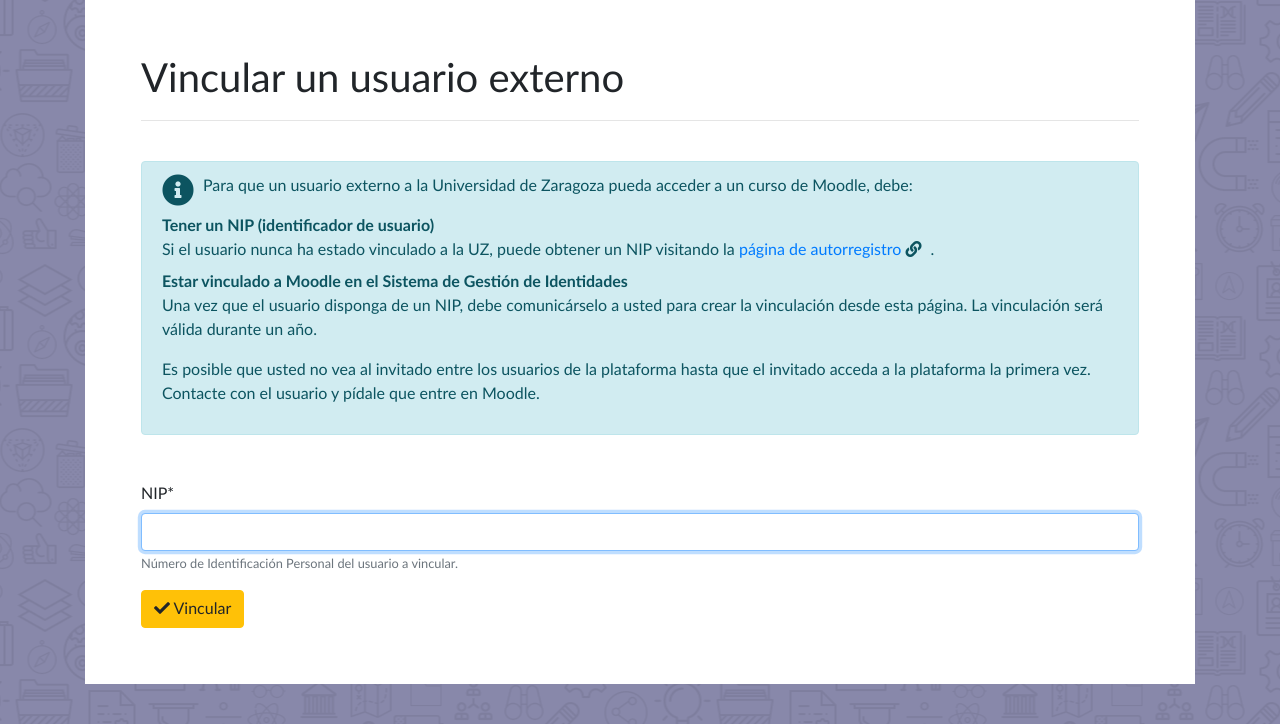
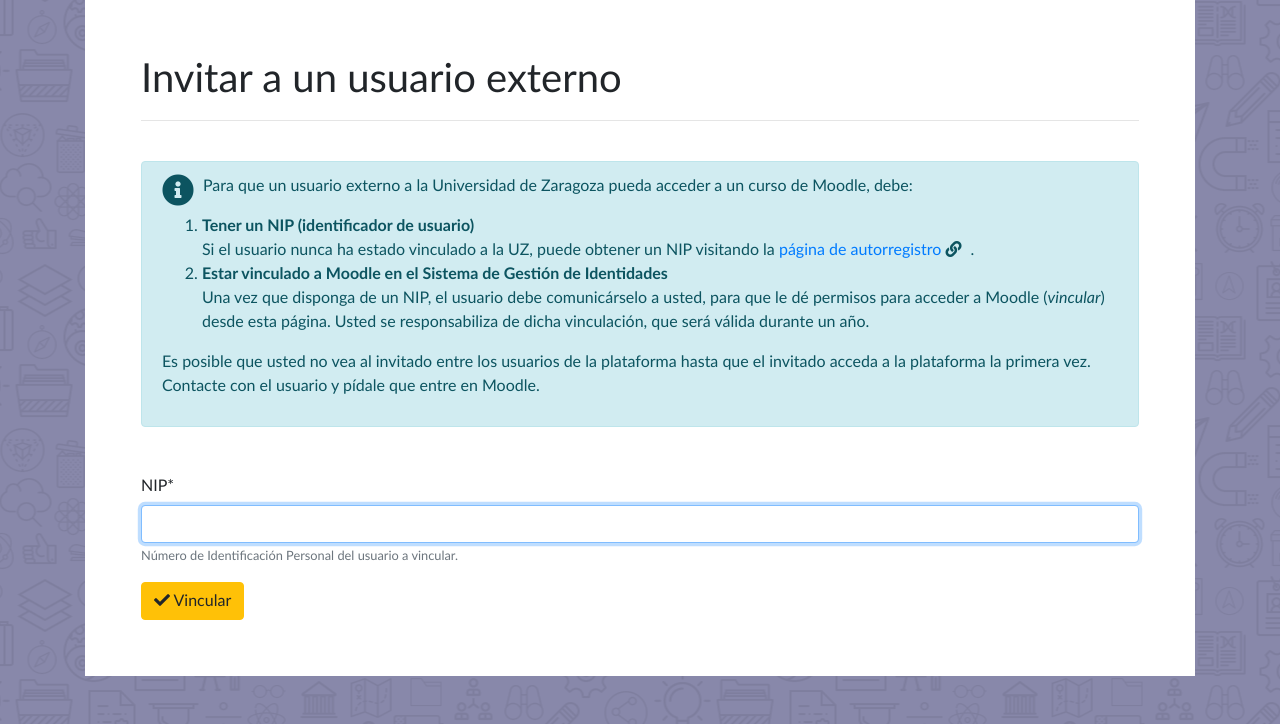
Before and after one commit to Servicio-Informatica-Comunicaciones-UZ/geoda2, a Django app: template templates/forano/vincular.html in a window 1280 px wide. Shown: the part 56-780 px from the top of the page. Run offline with Django 3.2, Linux system fonts and the light colour scheme; the template is opened without the code that fills it, so the values that code supplies are empty; the visitor is signed in with stand-in values (Sample User, id 1); some libraries are stand-ins or nearby versions; some web fonts are replaced.

Commit message:
ui Mejorar texto informativo sobre la vinculación de usuarios externos

```diff
--- a/templates/forano/vincular.html
+++ b/templates/forano/vincular.html
@@ -1,10 +1,10 @@
 {% extends 'base.html' %}
 {% load i18n %}
-{% block title %}{% trans "Vincular un usuario externo" %}{% endblock title %}
+{% block title %}{% trans "Invitar a un usuario externo" %}{% endblock title %}
 {% block content %}
 
 <div class="container-blanco">
-  <h1>{% trans "Vincular un usuario externo" %}</h1>
+  <h1>{% trans "Invitar a un usuario externo" %}</h1>
   <hr />
   <br />
 
@@ -12,24 +12,26 @@
     <span class="fas fa-info-circle"></span>
     {% blocktrans %}
     <p>Para que un usuario externo a la Universidad de Zaragoza pueda acceder a un curso de Moodle, debe:</p>
-    <dl>
-      <dt>Tener un NIP (identificador de usuario)</dt>
-      <dd>
+    <ol>
+      <li>
+        <strong>Tener un NIP (identificador de usuario)</strong><br />
         Si el usuario nunca ha estado vinculado a la UZ, puede obtener un NIP visitando la
         <a href="https://identidad.unizar.es/autoregistro" target="_blank" rel="noopener noreferrer"
           >página de autorregistro</a
         >
         <span class="fas fa-link" style="float: none; font-size: 100%;"></span>.
-      </dd>
-      <dt>Estar vinculado a Moodle en el Sistema de Gestión de Identidades</dt>
-      <dd>
-        Una vez que el usuario disponga de un NIP, debe comunicárselo a usted para crear la vinculación desde esta
-        página. La vinculación será válida durante un año.
-      </dd>
-    </dl>
+      </li>
+      <li>
+        <strong>Estar vinculado a Moodle en el Sistema de Gestión de Identidades</strong><br />
+        Una vez que disponga de un NIP, el usuario debe comunicárselo a usted, para que
+        le dé permisos para acceder a Moodle (<em>vincular</em>) desde esta página.
+        Usted se responsabiliza de dicha vinculación, que será válida durante un año.
+      </li>
+    </ol>
     <p>
-      Es posible que usted no vea al invitado entre los usuarios de la plataforma hasta que el invitado acceda a la
-      plataforma la primera vez. Contacte con el usuario y pídale que entre en Moodle.
+      Es posible que usted no vea al invitado entre los usuarios de la plataforma hasta
+      que el invitado acceda a la plataforma la primera vez.
+      Contacte con el usuario y pídale que entre en Moodle.
     </p>
     {% endblocktrans %}
   </div>
```
